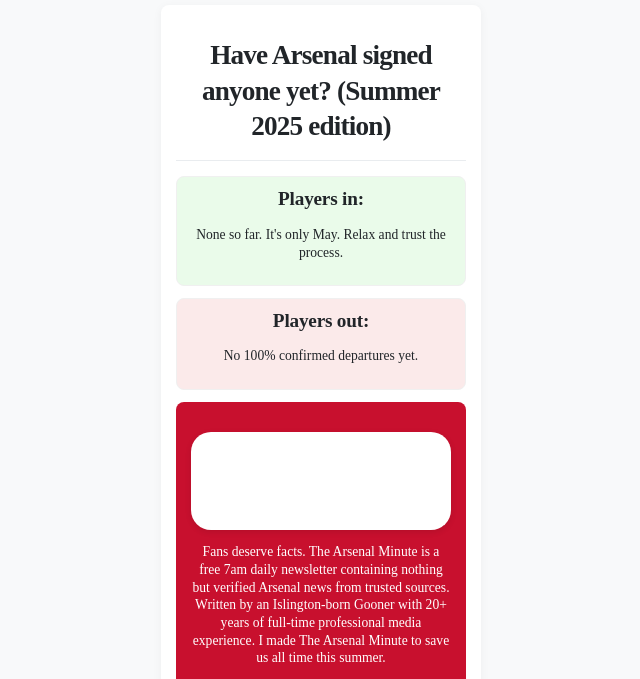
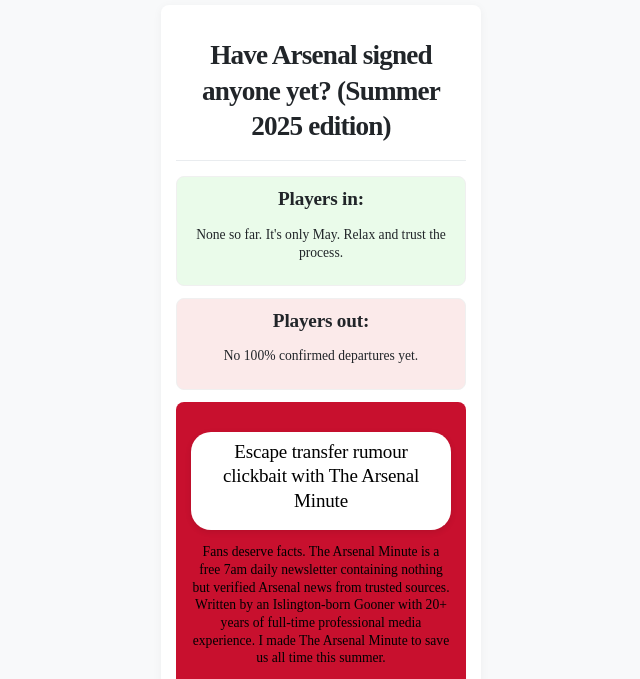
Before and after one commit to MichaelMacLeod/HaveArsenalSignedAnyoneYet, a plain HTML site: page index.html in a window 1280 px wide. Shown: the top 679 px of the page, without its empty margins (319-959 px from the left). Drawn offline with Linux system fonts and the light colour scheme; a web font is replaced by a local one.

Commit message:
Add files via upload

```diff
--- a/style.css
+++ b/style.css
@@ -108,7 +108,7 @@ section p {
 /* Text within the Newsletter Section */
 .newsletter-section h2,
 .newsletter-section p {
-    color: white; /* Make text white for contrast */
+    color: black; /* Changed to BLACK text for contrast */
     font-weight: 400; /* Normal weight for paragraphs */
 }
 .newsletter-section h2 {
```
